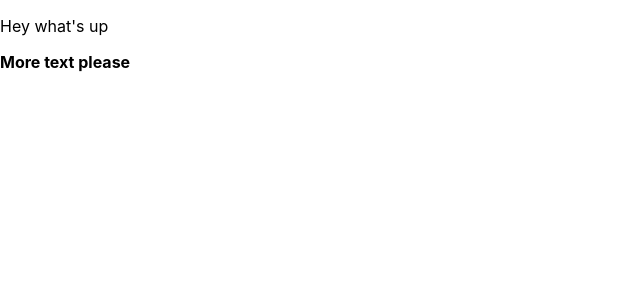
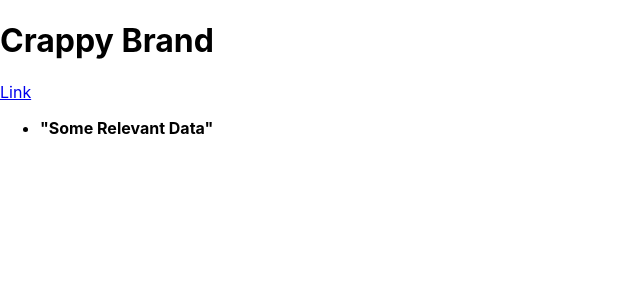
Before and after one commit to quintinrg/recipe_with_faunaDB, a React (Create React App) app: page / in a window 1280 px wide. Shown: the top 300 px of the page, without its empty margins (0-640 px from the left). Built offline with nearby package versions, Linux system fonts and the light colour scheme.

Commit message:
built basic component outline

```diff
--- a/src/components/App.js
+++ b/src/components/App.js
@@ -2,19 +2,49 @@ import React from "react";
 
 function App() {
   return (
-    <div>
-      <Text>Hey what's up</Text>
-      <Text bold>More text please</Text>
-    </div>
+    <main>
+      <Header/>
+      <Search/>
+    </main>
   );
 }
 
-function Text(props) {
-  return (
-    <p style={{ fontWeight: props.bold ? "bold" : "normal" }}>
-      {props.children}
-    </p>
-  );
+function Header(){
+  return(
+    <div>
+    <Brand/>
+    <Nav/>
+    </div>
+  )
+}
+
+function Nav(){
+  return(
+    <nav>
+      <a href="#">Link</a>
+    </nav>
+  )
+}
+function Brand(){
+  return(
+    <h1>Crappy Brand</h1>
+  )
+}
+
+const searchStyles = {
+  fontWeight: 'bold'
+}
+function Search(){
+  return(
+    <ul style={searchStyles}>
+      <Recipe />
+    </ul>
+  )
+}
+function Recipe(){
+  return(
+    <li>"Some Relevant Data"</li>
+  )
 }
 
 export default App;
```
Also changed, not shown: 1 other file (tests, documents, lock files or other folders).
